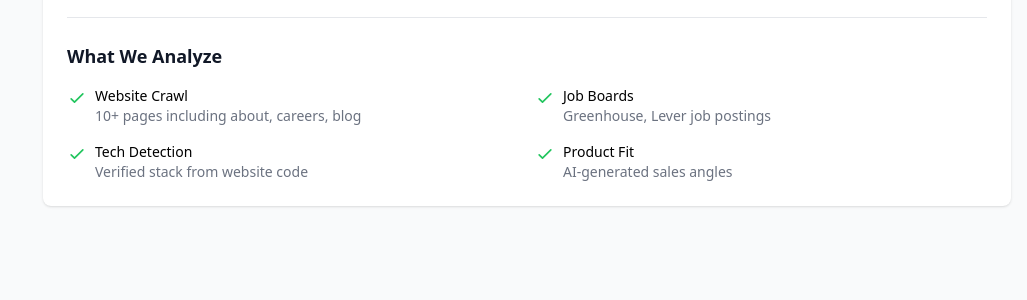
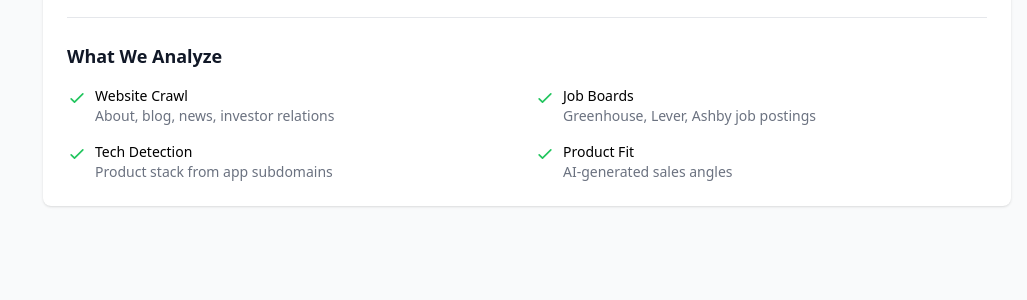
Before and after one commit to KeatonForrest/auggie, a FastAPI app: template templates/index.html in a window 1280 px wide. Shown: the part 366-666 px from the top of the page, without its empty margins (253-1280 px from the left). Run offline with FastAPI, Linux system fonts and the light colour scheme; the template is opened without the code that fills it, so the values that code supplies are empty; parts of the project's set-up code (start-up, migrations or seed data) failed here and were passed over; some libraries are stand-ins or nearby versions.

Commit message:
Update What We Analyze section with current capabilities
Co-Authored-By: Claude Opus 4.5 <noreply@anthropic.com>

```diff
--- a/templates/index.html
+++ b/templates/index.html
@@ -135,7 +135,7 @@ It extends base.html and fills in the 'content' block.
                 </svg>
                 <div>
                     <span class="font-medium">Website Crawl</span>
-                    <p class="text-gray-500">10+ pages including about, careers, blog</p>
+                    <p class="text-gray-500">About, blog, news, investor relations</p>
                 </div>
             </div>
             <div class="flex items-start gap-2">
@@ -144,7 +144,7 @@ It extends base.html and fills in the 'content' block.
                 </svg>
                 <div>
                     <span class="font-medium">Job Boards</span>
-                    <p class="text-gray-500">Greenhouse, Lever job postings</p>
+                    <p class="text-gray-500">Greenhouse, Lever, Ashby job postings</p>
                 </div>
             </div>
             <div class="flex items-start gap-2">
@@ -153,7 +153,7 @@ It extends base.html and fills in the 'content' block.
                 </svg>
                 <div>
                     <span class="font-medium">Tech Detection</span>
-                    <p class="text-gray-500">Verified stack from website code</p>
+                    <p class="text-gray-500">Product stack from app subdomains</p>
                 </div>
             </div>
             <div class="flex items-start gap-2">
```
